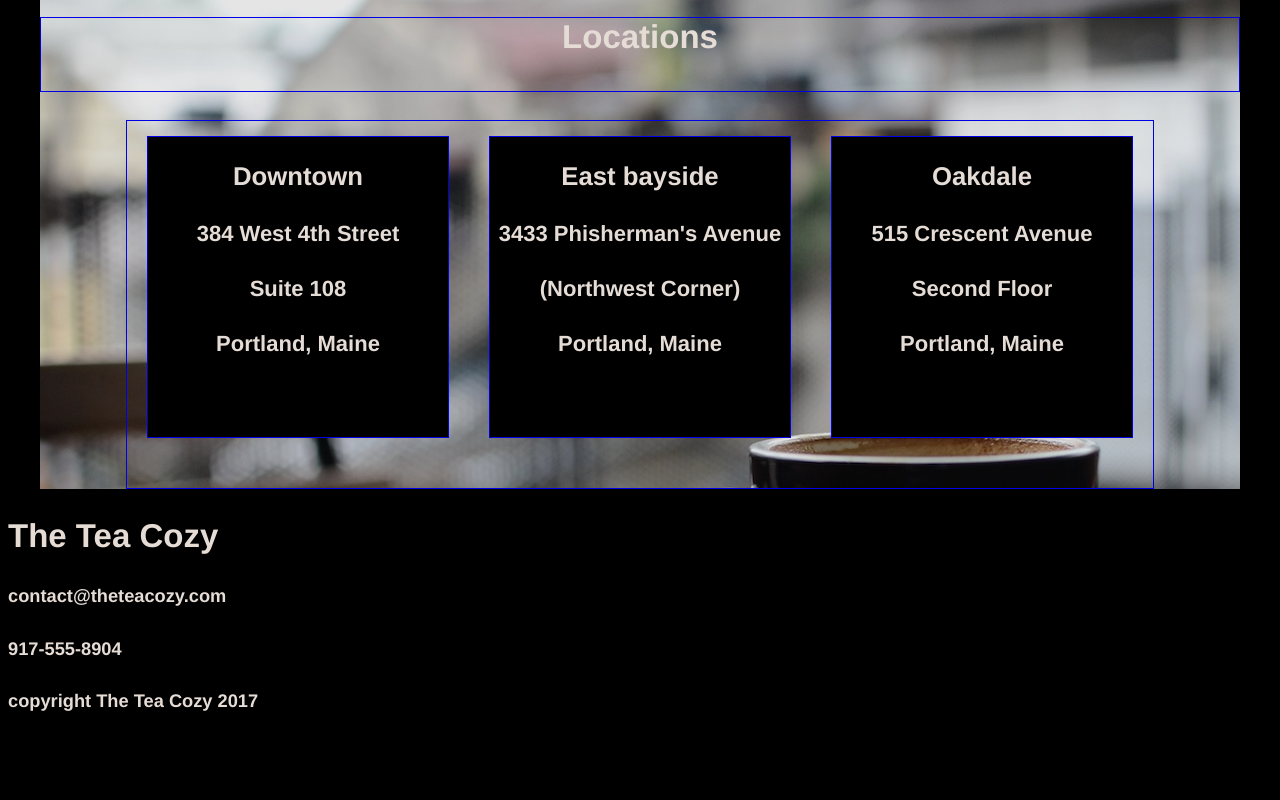
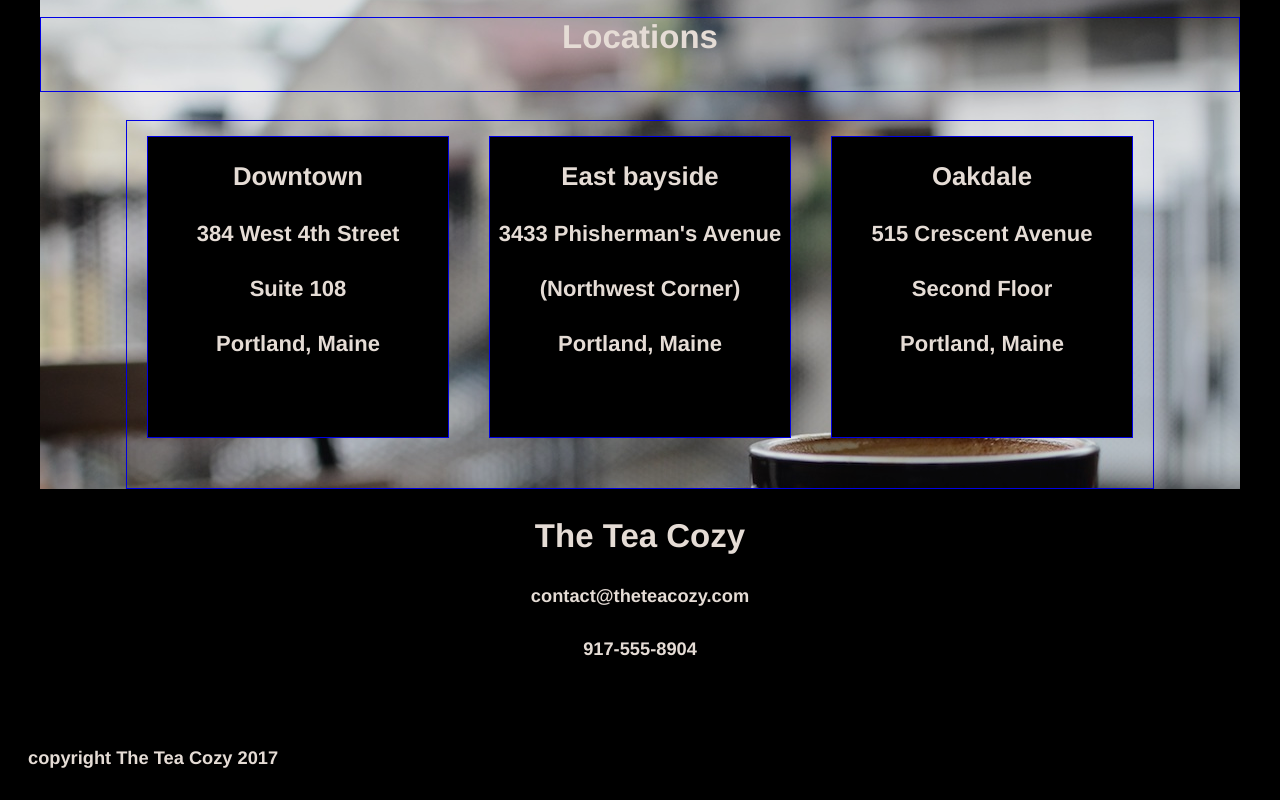
Before and after one commit to DeltaJohn/Tea_Cozy, a plain HTML site: page index.html in a window 1280 px wide. Shown: the part 1476-2276 px from the top of the page. Before the commit the page ends 2219 px from the top, so only its background shows below. Drawn offline with Linux system fonts and the light colour scheme.

Commit message:
finish footer

```diff
--- a/index.html
+++ b/index.html
@@ -72,7 +72,7 @@
       <h4>Suite 108</h4>
       <h4>Portland, Maine</h4>
     </div>
-    <div class="location_box" id"=bayside">
+    <div class="location_box" id="bayside">
        <h3>East bayside</h3>
        <h4>3433 Phisherman's Avenue</h4>
        <h4>(Northwest Corner)</h4>
@@ -92,12 +92,14 @@
           <!--Footer-->
 
 <footer>
-  <div class="footer_banner">
+  <div class="footer_contact">
     <h2>The Tea Cozy</h2>
     <h5>contact@theteacozy.com</h5>
     <h5>917-555-8904</h5>
   </div>
-  <h5>copyright The Tea Cozy 2017</h5>
+  <div class="footer_copyright">
+    <h5>copyright The Tea Cozy 2017</h5>
+</div>
 </footer>
 
 
--- a/resources/style.css
+++ b/resources/style.css
@@ -148,3 +148,21 @@ a {
   margin: 15px 20px;
   border: solid blue 1px;
 }
+
+
+/* Footer */
+
+
+.footer_contact {
+  height: 200px;
+  width: auto;
+  text-align: center;
+}
+
+.footer_copyright {
+  text-align: left;
+}
+
+.footer_copyright h5 {
+  margin-left: 20px;
+}
```
